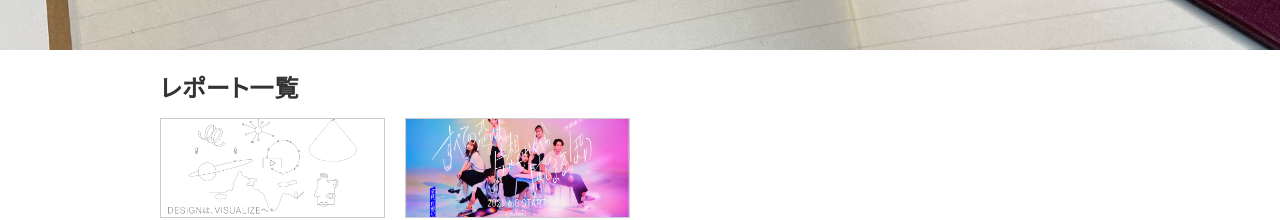
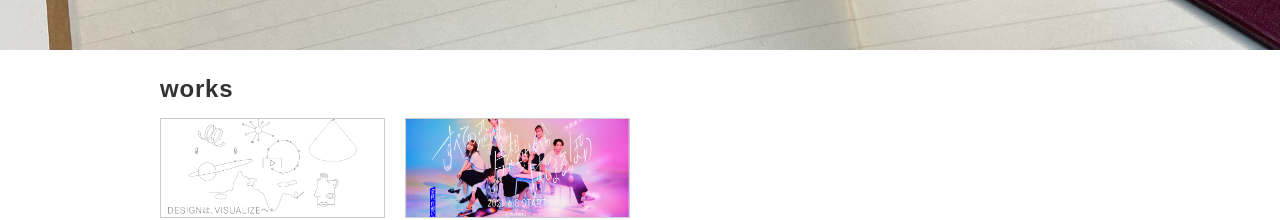
Before and after one commit to KUAD-XtechDesign/portfolio-soulplayer01, a plain HTML site: page works/index.html in a window 1280 px wide. Shown: the part 350-570 px from the top of the page. Drawn offline with Linux system fonts and the light colour scheme.

Commit message:
Update index.html

```diff
--- a/works/index.html
+++ b/works/index.html
@@ -30,7 +30,7 @@
       works
     </div>
     <div class="contents">
-      <h2>レポート一覧</h2>
+      <h2>works</h2>
       <ul class="thumb_list">
         <li><a href="./work01.html"><img src="./images/thumb01.png" alt="サムネイル"></a></li>
         <li><a href="#"><img src="./images/thumb02.png" alt="サムネイル"></a></li>
```
